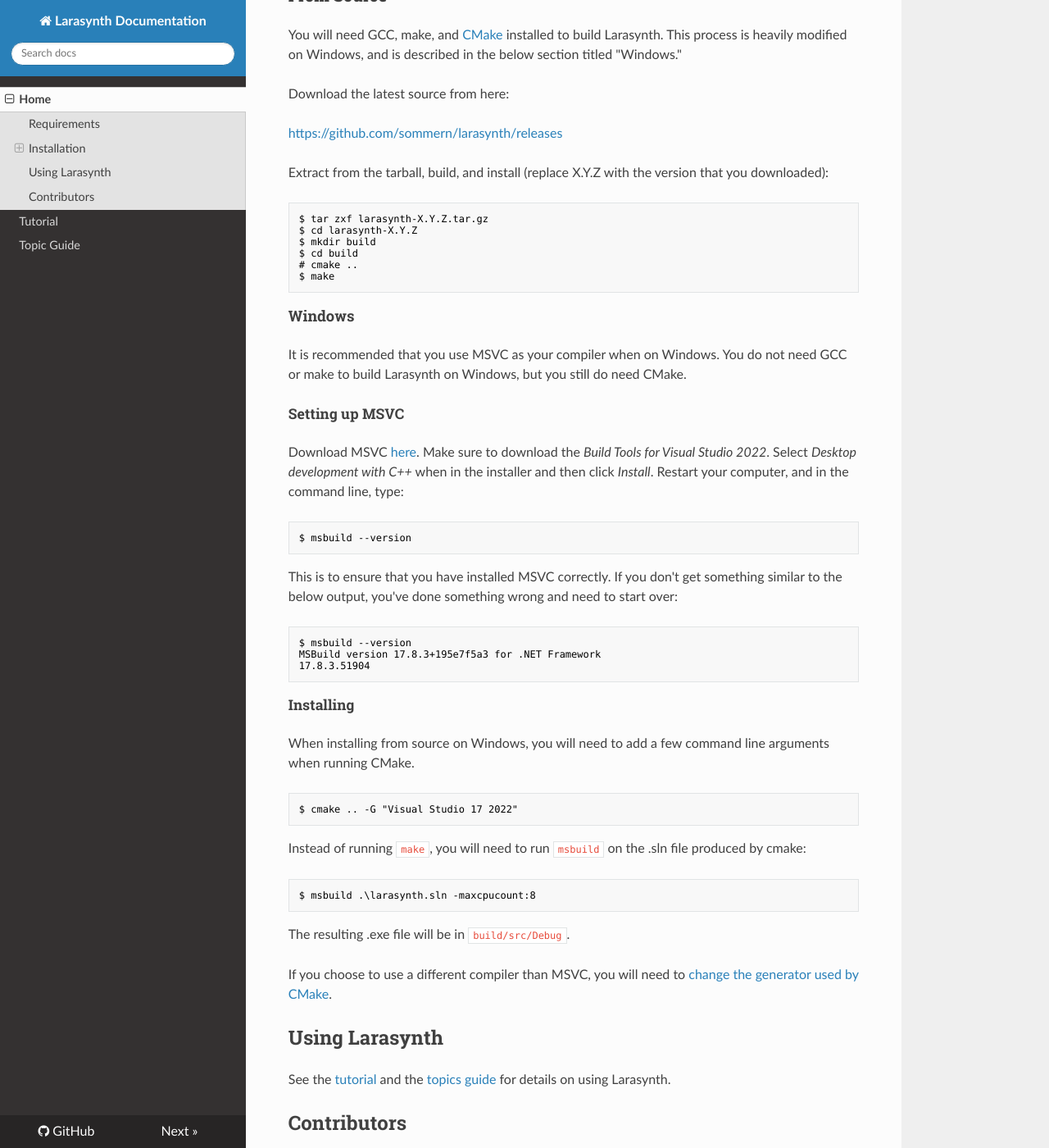
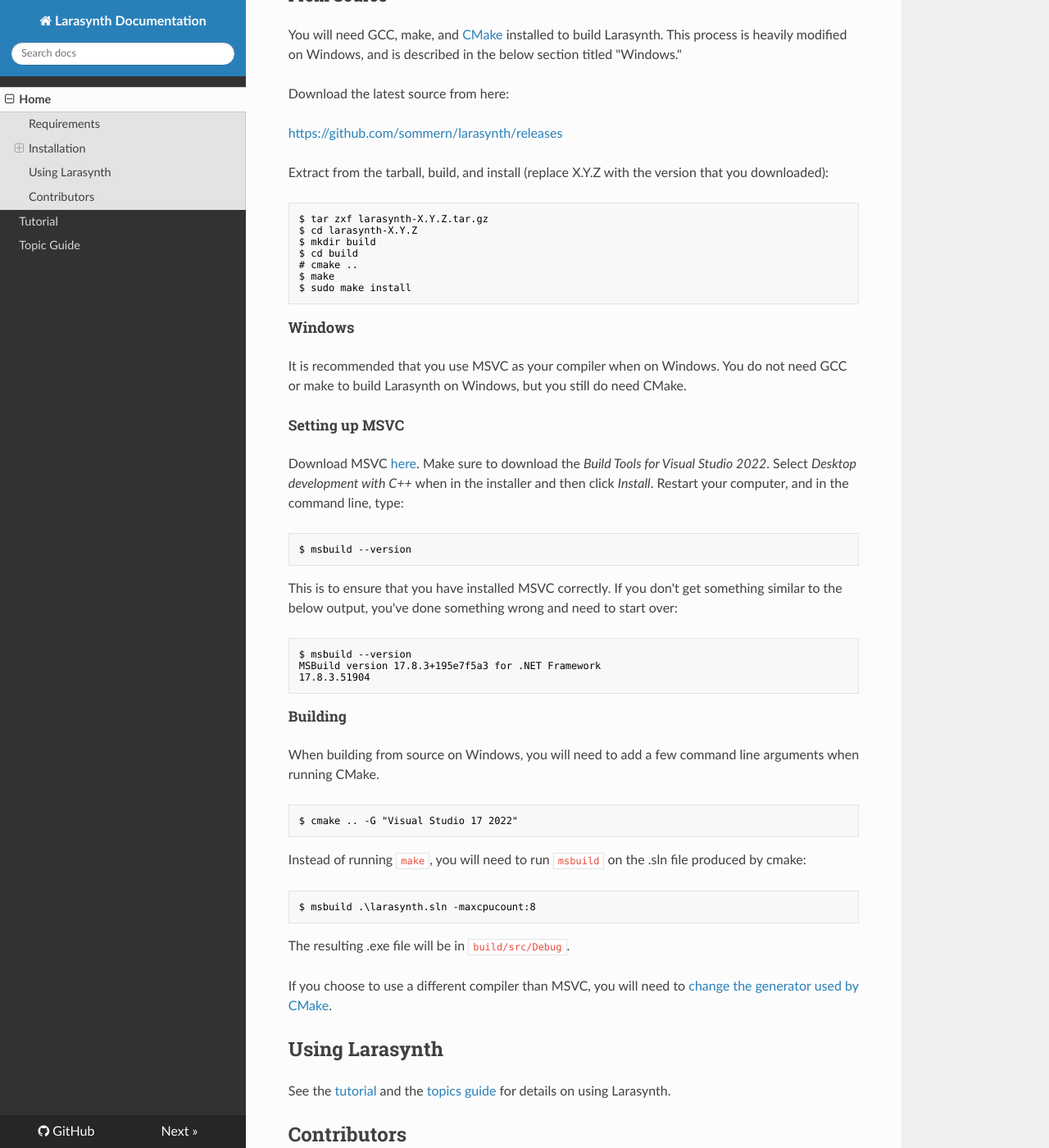
Before and after one commit to sommern/larasynth, an MkDocs documentation site: the page built from docs/index.md, in a window 1280 px wide and 1400 px high, scrolled down 1276 px. Shown: the whole window at 82% size. Built offline with MkDocs 1.6.1, drawn with Linux system fonts in a browser that asks for light colours; nearby versions of some CDN libraries.

Commit message:
add install target

````diff
--- a/CMakeLists.txt
+++ b/CMakeLists.txt
@@ -29,6 +29,12 @@
 
 add_subdirectory(src)
 
+# used for make install
+install(TARGETS lara laraLib
+    RUNTIME DESTINATION bin
+    LIBRARY DESTINATION lib
+)
+
 # find RtMidi
 set(rtmidi_api "")
 if(CMAKE_SYSTEM MATCHES "Linux") # Linux
--- a/docs/index.md
+++ b/docs/index.md
@@ -71,6 +71,7 @@
 $ cd build
 # cmake ..
 $ make
+$ sudo make install
 ```
 
 #### Windows
@@ -93,9 +94,9 @@
 17.8.3.51904
 ```
 
-##### Installing
+##### Building
 
-When installing from source on Windows, you will need to add a few command line arguments when running CMake.
+When building from source on Windows, you will need to add a few command line arguments when running CMake.
 
 ```nohighlight
 $ cmake .. -G "Visual Studio 17 2022"
````
Also changed, not shown: docs/futuredevs/futuredevs.md (+1 -4 lines).
